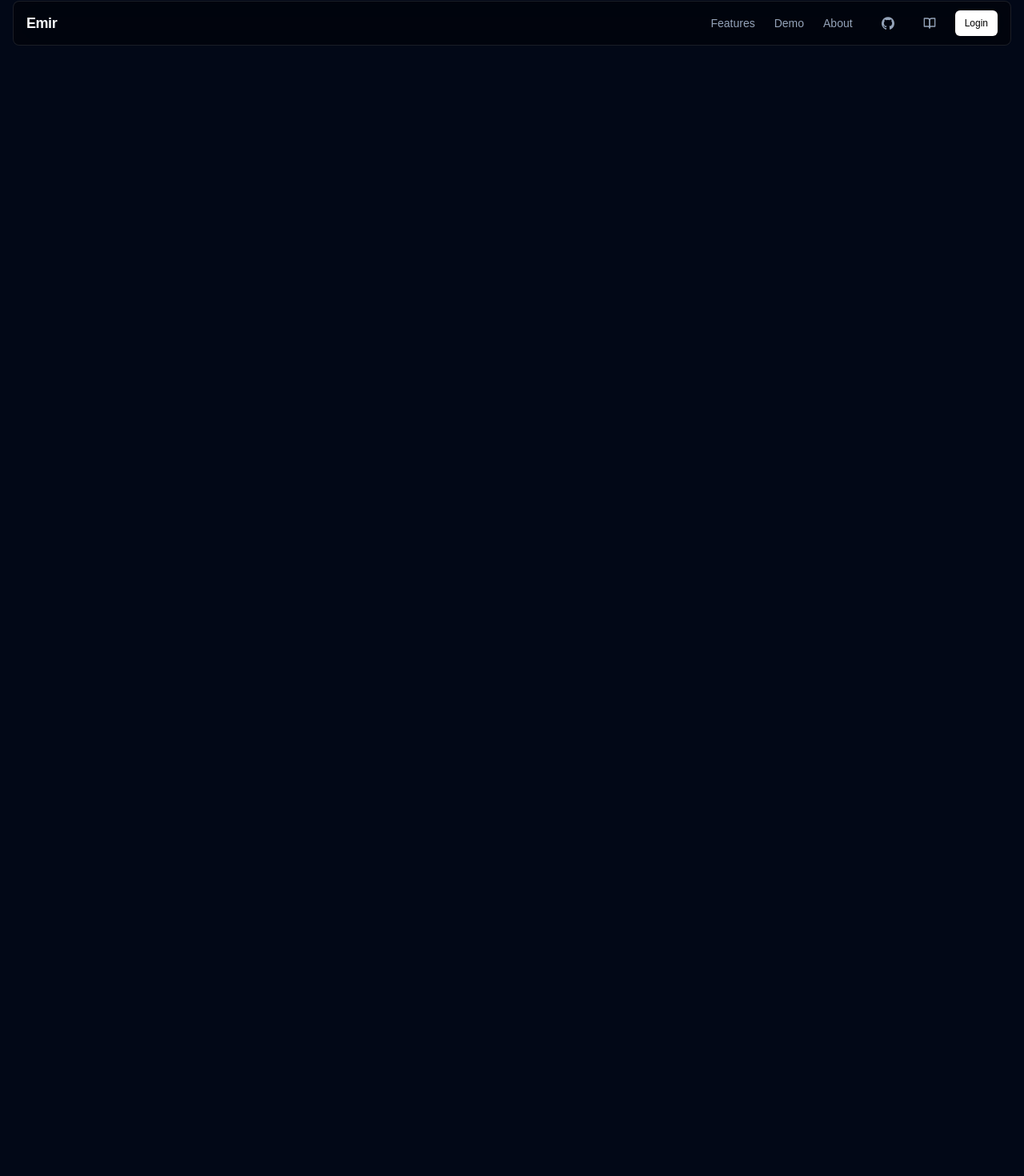
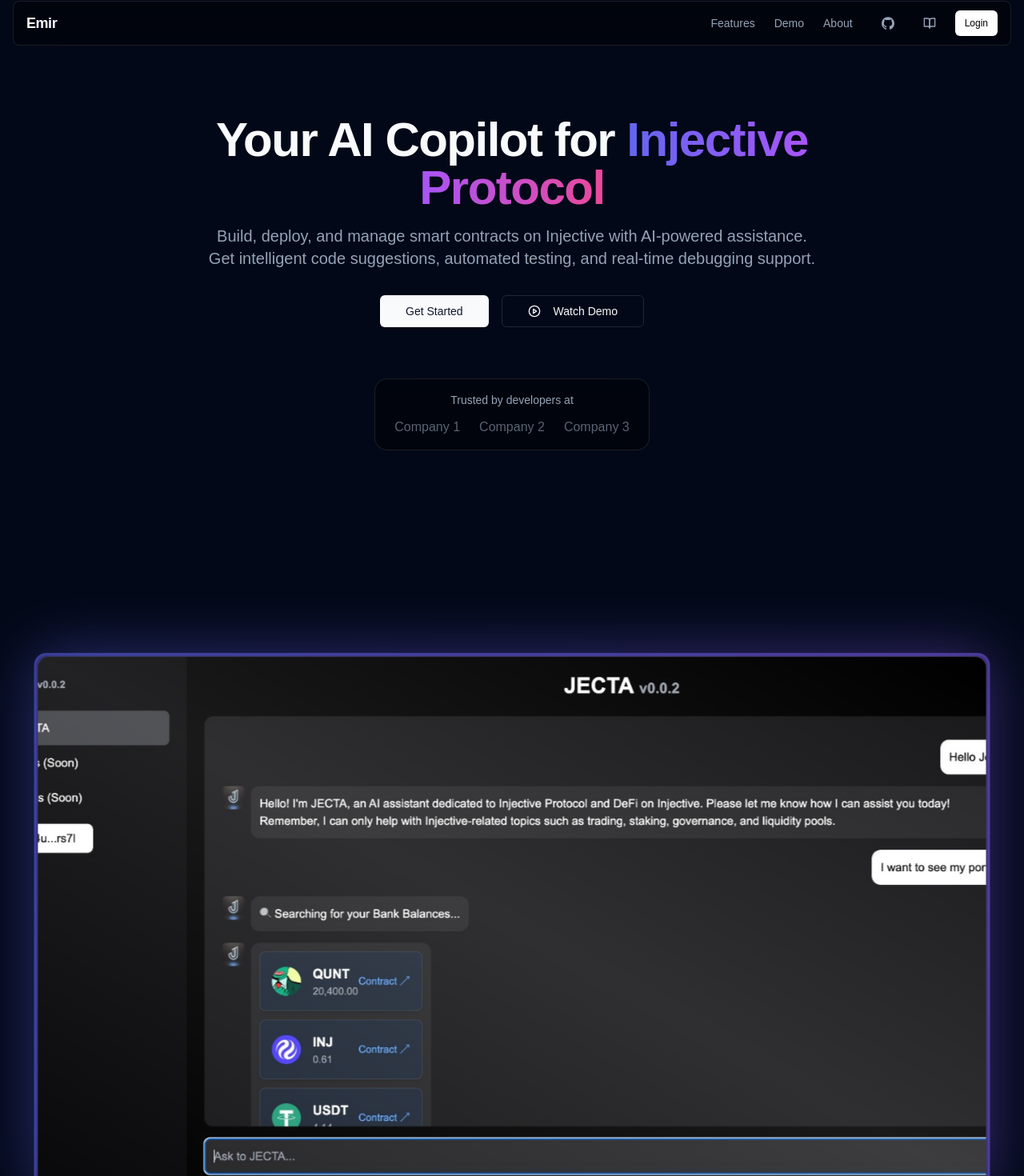
Before and after one commit to Jecta-ai/jecta-web, a Next.js app: page / in a window 1280 px wide. Shown: the part 15-1485 px from the top of the page at 80% size. Before the commit the page ends 800 px from the top, so only its background shows below. Built offline with nearby package versions, Linux system fonts and the light colour scheme.

Commit message:
ss with animation

```diff
--- a/src/app/page.tsx
+++ b/src/app/page.tsx
@@ -1,11 +1,13 @@
 import { Header } from "@/components/layout/header";
+import { Hero } from "@/components/sections/hero";
+import { Screenshot } from "@/components/sections/screenshot";
 
 export default function Home() {
   return (
     <main className="flex min-h-screen flex-col">
       <Header />
-      {/* Hero section will go here */}
-      <div className="h-16" /> {/* Spacer for fixed header */}
+      <Hero />
+      <Screenshot />
     </main>
   );
 }
--- a/src/components/layout/header.tsx
+++ b/src/components/layout/header.tsx
@@ -7,10 +7,10 @@ import Link from "next/link";
 export function Header() {
   return (
     <m.header
-      initial={{ y: 15, opacity: 0 }}
+      initial={{ y: 25, opacity: 0 }}
       animate={{ y: 0, opacity: 1 }}
-      transition={{ duration: 0.8 }}
-      className="fixed top-0 left-0 right-0 z-50"
+      transition={{ duration: 0.3 }}
+      className="fixed top-0 left-0 right-0 z-50 "
     >
       <div className="mx-auto max-w-7xl px-4">
         <div className="flex h-14 items-center justify-between rounded-lg mt-4 bg-black/40 backdrop-blur-xl border border-white/[0.1] px-4">
--- /dev/null
+++ b/src/components/sections/hero.tsx
@@ -0,0 +1,85 @@
+"use client";
+
+import { Button } from "@/components/ui/button";
+import { m } from "framer-motion";
+import Link from "next/link";
+
+const container = {
+  hidden: { opacity: 0 },
+  show: {
+    opacity: 1,
+    transition: {
+      staggerChildren: 0.3,
+    },
+  },
+};
+
+const item = {
+  hidden: { opacity: 0, y: 20 },
+  show: { opacity: 1, y: 0 },
+};
+
+export function Hero() {
+  return (
+    <section className="relative">
+      <div className="mx-auto max-w-7xl px-4 pt-40 pb-20">
+        <m.div
+          variants={container}
+          initial="hidden"
+          animate="show"
+          className="flex flex-col items-center text-center space-y-8"
+        >
+          <m.div variants={item} className="max-w-3xl space-y-4">
+            <h1 className="text-4xl font-bold tracking-tight sm:text-6xl">
+              Your AI Copilot for{" "}
+              <span className="bg-gradient-to-r from-indigo-500 via-purple-500 to-pink-500 bg-clip-text text-transparent">
+                Injective Protocol
+              </span>
+            </h1>
+            <p className="text-xl text-muted-foreground">
+              Build, deploy, and manage smart contracts on Injective with AI-powered assistance. Get
+              intelligent code suggestions, automated testing, and real-time debugging support.
+            </p>
+          </m.div>
+
+          <m.div variants={item} className="flex flex-col sm:flex-row gap-4">
+            <Button size="lg" asChild>
+              <Link href="#get-started">Get Started</Link>
+            </Button>
+            <Button size="lg" variant="outline" asChild>
+              <Link href="#demo">
+                <svg
+                  xmlns="http://www.w3.org/2000/svg"
+                  viewBox="0 0 24 24"
+                  fill="none"
+                  stroke="currentColor"
+                  strokeWidth="2"
+                  strokeLinecap="round"
+                  strokeLinejoin="round"
+                  className="mr-2 h-5 w-5"
+                  aria-hidden="true"
+                >
+                  <circle cx="12" cy="12" r="10" />
+                  <polygon points="10 8 16 12 10 16 10 8" />
+                </svg>
+                Watch Demo
+              </Link>
+            </Button>
+          </m.div>
+
+          <m.div variants={item} className="pt-8">
+            <div className="rounded-2xl border bg-black/40 backdrop-blur-xl border-white/[0.1] px-6 py-4">
+              <p className="text-sm text-muted-foreground">Trusted by developers at</p>
+              <div className="mt-3 flex items-center justify-center gap-6">
+                {/* Add partner/company logos here */}
+                <div className="text-muted-foreground/60">Company 1</div>
+                <div className="text-muted-foreground/60">Company 2</div>
+                <div className="text-muted-foreground/60">Company 3</div>
+              </div>
+            </div>
+          </m.div>
+        </m.div>
+      </div>
+    </section>
+  );
+}
--- /dev/null
+++ b/src/components/sections/screenshot.tsx
@@ -0,0 +1,48 @@
+"use client";
+
+import { m, useScroll, useTransform } from "framer-motion";
+import Image from "next/image";
+import { useRef } from "react";
+
+export function Screenshot() {
+  const containerRef = useRef<HTMLDivElement>(null);
+  const { scrollYProgress } = useScroll({
+    target: containerRef,
+    offset: ["start end", "end start"],
+  });
+
+  const scale = useTransform(scrollYProgress, [0, 0.5], [0.8, 1]);
+  const opacity = useTransform(scrollYProgress, [0, 0.2], [0.3, 1]);
+
+  return (
+    <section ref={containerRef} className="relative py-40 overflow-hidden">
+      <div className="mx-auto max-w-7xl px-4">
+        <m.div style={{ scale, opacity }} className="group relative">
+          {/* Animated gradient backgrounds */}
+          <div className="absolute -inset-1 bg-gradient-to-r from-indigo-500 via-purple-500 to-pink-500 rounded-2xl blur-2xl opacity-40 group-hover:opacity-75 animate-gradient-xy" />
+          <div
+            className="absolute -inset-1 bg-gradient-to-r from-indigo-500 via-purple-500 to-pink-500 rounded-2xl opacity-40 group-hover:opacity-75 animate-gradient-xy"
+            style={{ animationDelay: "-2s" }}
+          />
+          <div className="absolute -inset-1 rounded-2xl opacity-40 group-hover:opacity-75 animate-border-width animate-border-color border-2 border-indigo-500/50" />
+
+          {/* Main content */}
+          <div className="relative rounded-2xl border bg-black/40 backdrop-blur-xl border-white/[0.1] aspect-video overflow-hidden">
+            {/* Screenshot */}
+            <Image
+              src="/ss.jpeg"
+              alt="Application Interface Screenshot"
+              fill
+              className="object-cover object-center"
+              priority
+              quality={95}
+            />
+
+            {/* Glare effect overlay */}
+            <div className="absolute inset-0 bg-gradient-to-tr from-transparent via-white/10 to-transparent pointer-events-none" />
+          </div>
+        </m.div>
+      </div>
+    </section>
+  );
+}
--- a/tailwind.config.ts
+++ b/tailwind.config.ts
@@ -1,62 +1,105 @@
 import type { Config } from "tailwindcss";
 
-export default {
+const config: Config = {
   darkMode: ["class"],
   content: [
-    "./src/pages/**/*.{js,ts,jsx,tsx,mdx}",
-    "./src/components/**/*.{js,ts,jsx,tsx,mdx}",
-    "./src/app/**/*.{js,ts,jsx,tsx,mdx}",
+    "./pages/**/*.{ts,tsx}",
+    "./components/**/*.{ts,tsx}",
+    "./app/**/*.{ts,tsx}",
+    "./src/**/*.{ts,tsx}",
   ],
   theme: {
+    container: {
+      center: true,
+      padding: "2rem",
+      screens: {
+        "2xl": "1400px",
+      },
+    },
     extend: {
       colors: {
-  			background: 'hsl(var(--background))',
-  			foreground: 'hsl(var(--foreground))',
-  			card: {
-  				DEFAULT: 'hsl(var(--card))',
-  				foreground: 'hsl(var(--card-foreground))'
+        border: "hsl(var(--border))",
+        input: "hsl(var(--input))",
+        ring: "hsl(var(--ring))",
+        background: "hsl(var(--background))",
+        foreground: "hsl(var(--foreground))",
+        primary: {
+          DEFAULT: "hsl(var(--primary))",
+          foreground: "hsl(var(--primary-foreground))",
+        },
+        secondary: {
+          DEFAULT: "hsl(var(--secondary))",
+          foreground: "hsl(var(--secondary-foreground))",
+        },
+        destructive: {
+          DEFAULT: "hsl(var(--destructive))",
+          foreground: "hsl(var(--destructive-foreground))",
+        },
+        muted: {
+          DEFAULT: "hsl(var(--muted))",
+          foreground: "hsl(var(--muted-foreground))",
+        },
+        accent: {
+          DEFAULT: "hsl(var(--accent))",
+          foreground: "hsl(var(--accent-foreground))",
         },
         popover: {
-  				DEFAULT: 'hsl(var(--popover))',
-  				foreground: 'hsl(var(--popover-foreground))'
+          DEFAULT: "hsl(var(--popover))",
+          foreground: "hsl(var(--popover-foreground))",
         },
-  			primary: {
-  				DEFAULT: 'hsl(var(--primary))',
-  				foreground: 'hsl(var(--primary-foreground))'
+        card: {
+          DEFAULT: "hsl(var(--card))",
+          foreground: "hsl(var(--card-foreground))",
         },
-  			secondary: {
-  				DEFAULT: 'hsl(var(--secondary))',
-  				foreground: 'hsl(var(--secondary-foreground))'
-  			},
-  			muted: {
-  				DEFAULT: 'hsl(var(--muted))',
-  				foreground: 'hsl(var(--muted-foreground))'
-  			},
-  			accent: {
-  				DEFAULT: 'hsl(var(--accent))',
-  				foreground: 'hsl(var(--accent-foreground))'
-  			},
-  			destructive: {
-  				DEFAULT: 'hsl(var(--destructive))',
-  				foreground: 'hsl(var(--destructive-foreground))'
-  			},
-  			border: 'hsl(var(--border))',
-  			input: 'hsl(var(--input))',
-  			ring: 'hsl(var(--ring))',
-  			chart: {
-  				'1': 'hsl(var(--chart-1))',
-  				'2': 'hsl(var(--chart-2))',
-  				'3': 'hsl(var(--chart-3))',
-  				'4': 'hsl(var(--chart-4))',
-  				'5': 'hsl(var(--chart-5))'
-  			}
       },
       borderRadius: {
-  			lg: 'var(--radius)',
-  			md: 'calc(var(--radius) - 2px)',
-  			sm: 'calc(var(--radius) - 4px)'
-  		}
-  	}
+        lg: "var(--radius)",
+        md: "calc(var(--radius) - 2px)",
+        sm: "calc(var(--radius) - 4px)",
       },
-  plugins: [require("tailwindcss-animate")],
+      keyframes: {
+        "gradient-xy": {
+          "0%, 100%": {
+            "background-size": "400% 400%",
+            "background-position": "0% 0%",
+          },
+          "25%": {
+            "background-size": "400% 400%",
+            "background-position": "100% 0%",
+          },
+          "50%": {
+            "background-size": "400% 400%",
+            "background-position": "100% 100%",
+          },
+          "75%": {
+            "background-size": "400% 400%",
+            "background-position": "0% 100%",
+          },
+        },
+        "border-width": {
+          "0%, 100%": { "border-width": "2px" },
+          "50%": { "border-width": "4px" },
+        },
+        "border-color": {
+          "0%, 100%": {
+            "border-color": "rgba(99, 102, 241, 0.5)",
+          },
+          "33%": {
+            "border-color": "rgba(168, 85, 247, 0.5)",
+          },
+          "66%": {
+            "border-color": "rgba(236, 72, 153, 0.5)",
+          },
+        },
+      },
+      animation: {
+        "gradient-xy": "gradient-xy 8s ease infinite",
+        "border-width": "border-width 4s ease infinite",
+        "border-color": "border-color 4s linear infinite",
+      },
+    },
+  },
+  plugins: [],
 } satisfies Config;
+
+export default config;
```
Also changed, not shown: public/ss.jpeg (added). Lines whose indentation alone changed are shown as unchanged.
